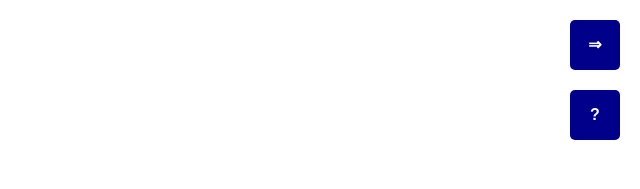
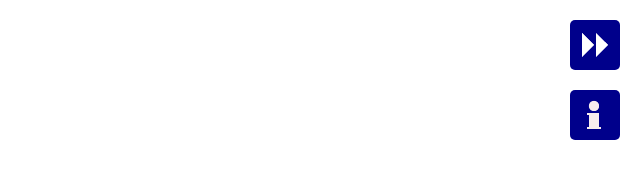
Before and after one commit to crabmusket/processee, a plain HTML site: page index.html in a window 1280 px wide. Shown: the top 189 px of the page, 640-1280 px from the left. Drawn offline with Linux system fonts and the light colour scheme.

Commit message:
Added new shiny button icons.

```diff
--- a/index.html
+++ b/index.html
@@ -20,18 +20,21 @@
 
 <body>
 	<div class="editor">
-	<textarea id="codemirror"></textarea>
+		<textarea id="codemirror"></textarea>
 	</div>
+
 	<div class="output" id="output">
 		<div class="webcam">
 			<video id="webcam"></video>
 		</div>
 		<canvas class="output" id="processing"></canvas>
 	</div>
+
 	<div class="buttons">
-		<a class="button run" onclick="processee.run();">&rArr;</a>
-		<a class="button" onclick="toggleAbout();">?</a>
+		<a class="button run" onclick="processee.run();"></a>
+		<a class="button info" onclick="toggleAbout();"></a>
 	</div>
+
 	<div class="internals">
 		<canvas id="processee-internal-canvas"></canvas>
 		<img id="processee-image-loader"></img>
--- a/style/style.css
+++ b/style/style.css
@@ -62,7 +62,6 @@ canvas:active, canvas:focus {
 	width: 50px;
 	height: 50px;
 	display: block;
-	background: darkBlue;
 	border-radius: 5px;
 	text-align: center;
 	line-height: 50px;
@@ -71,11 +70,22 @@ canvas:active, canvas:focus {
 	font-family: sans-serif;
 	font-weight: bold;
 	text-decoration: none;
+	background-color: darkBlue;
+	background-size: 32px;
+	background-position: center;
+	background-repeat: no-repeat;
 }
 
 .button:hover {
-	background: blue;
+	background-color: blue;
 	cursor: pointer;
+}
+
+.button.run {
+	background-image: url('../images/ui-run.png');
+}
+.button.info {
+	background-image: url('../images/ui-info.png');
 }
 
 .about {
```
Also changed, not shown: images/ui-info.png (added), images/ui-run.png (added), 1 other file.
